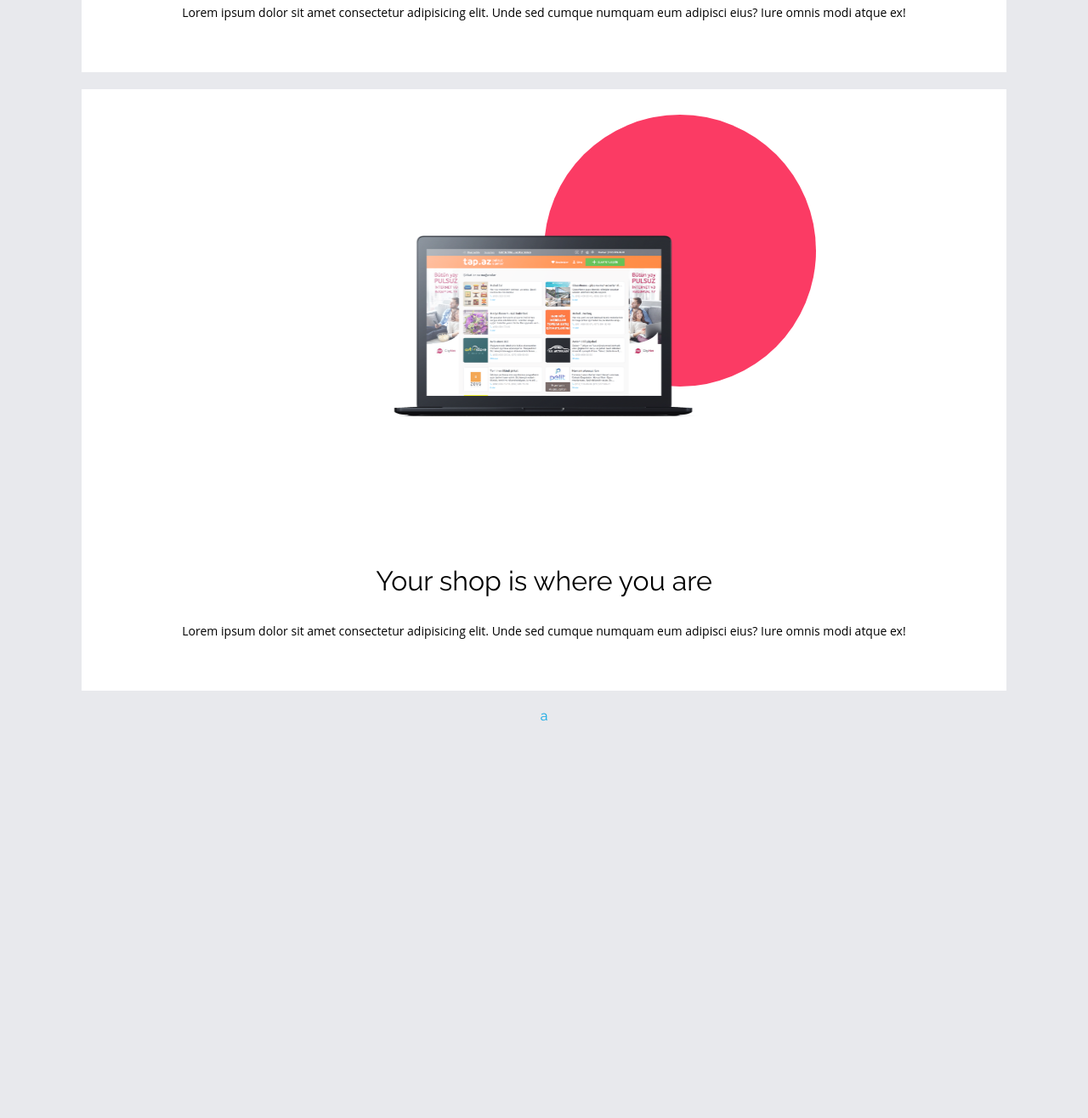
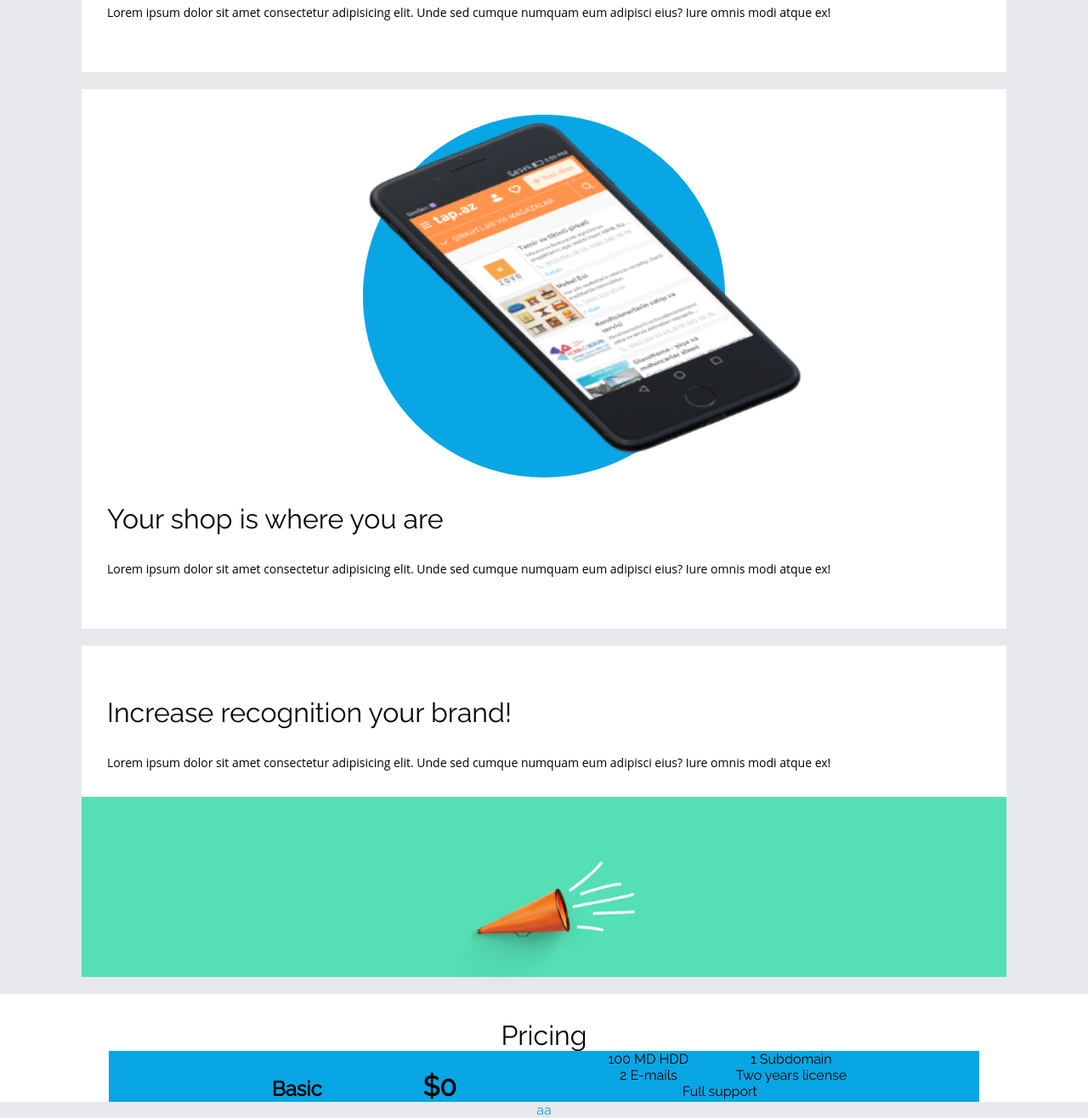
Before and after one commit to ElOsKr/ElOsKr.github.io, a plain HTML site: page index.html in a window 1280 px wide. Shown: the part 1980-3296 px from the top of the page at 85% size. Before the commit the page ends 2832 px from the top, so only its background shows below. Drawn offline with Linux system fonts and the light colour scheme.

Commit message:
cards struture finish

```diff
--- a/css/main.scss
+++ b/css/main.scss
@@ -4,7 +4,7 @@ $main-color:#08A6E4;
 $color-1:#FB3B64;
 $color-2:#08A6E4;
 $color-3:#55DFB4;
-
+$min-width:320px;
 * {
     margin: 0;
     padding: 0;
@@ -27,7 +27,7 @@ body,html{
 body{
     font-family: $main-font;
     color:$main-color;
-    min-width: 320px;
+    min-width: $min-width;
     text-align: center;
     background-color: #E8E9ED;
     overflow-x: hidden;
@@ -219,6 +219,7 @@ body{
 }
 
 .card{
+    text-align: left;
     margin: 20px auto ;
     padding: 30px;
     background-color: #FFFFFF;
@@ -233,11 +234,29 @@ body{
     }
 
     &__img{
-        object-fit:scale-down;
-        width: 75%;
-        position: relative;
-        z-index: 10;
+        &.img__macbook{
+            object-fit:scale-down;
+            width: 75%;
+            position: relative;
+            z-index: 10;
+        }
+
+        &.img__phone{
+            max-width: 100%;
+            margin: auto;
+            position: absolute;
+            width: calc(100vw/2);
+            height: calc(100vw/3);
+            max-width: 100%;
+            max-height: 100%;
+            min-width: calc($min-width/2);
+            min-height: calc($min-width/3);;
+            left: 30%;
+        }
+
     }
+
+
 
     &__description{
         font-family: $secondary-font;
@@ -245,14 +264,70 @@ body{
         line-height: 21px;
     }
 
-    &__circle{
+    &__macbook{
         position: absolute;
-        background-color: #FB3B64;
+        background-color: $color-1;
         border-radius: 50%;
         width: calc(100vw/4);
         height: calc(100vw/4);
+        min-width: calc($min-width/4);
+        min-height: calc($min-width/4);
         right: 25%;
         z-index: 1;
     }
 
+    &__phone{
+        background-color: $color-2;
+        border-radius: 50%;
+        width: calc(100vw/3);
+        height: calc(100vw/3);
+        min-width: calc($min-width/3);
+        min-height: calc($min-width/3);
+        margin:0 auto;
+    }
+
+    &__trumpet{
+        background-color: $color-3;
+        width: calc(100% + 60px);
+        margin-left: -30px;
+        margin-bottom: -30px;
+        text-align: center;
+        .img__trumpet{
+            margin: 5% auto -5% auto;
+            transform: scale(0.8, 0.8);
+        }
+    }
+
+
 }
+
+.plans{
+    background-color: #FFFFFF;
+    padding-top: 30px;
+
+    &__basic{
+        width: 80%;
+        background-color: #08A6E4;
+        margin: 0 auto;
+    }
+
+
+    &__title{
+        font-family: $main-font;
+        font-weight: 400;
+    }
+}
+
+.plan{
+    &__price{
+        display: inline-block;
+        width: 40%;
+        height: 100%;
+        margin: 0 auto;
+    }
+
+    &__description{
+        display: inline-block;
+        width: 40%;
+    }
+}
--- a/index.html
+++ b/index.html
@@ -90,8 +90,8 @@
     </main>
     <div class="cards">
         <div class="card">
-             <img src="./img/macbook.png" alt="macbook" class="card__img">
-             <span class="card__circle"></span>
+             <img src="./img/macbook.png" alt="macbook" class="card__img img__macbook">
+             <span class="card__macbook"></span>
              <h1 class="card__title">
                 Be always first
              </h1>
@@ -100,8 +100,9 @@
              </p>
         </div>
         <div class="card">
-            <img src="./img/macbook.png" alt="macbook" class="card__img">
-            <span class="card__circle"></span>
+            <div class="card__phone">
+                <img src="./img/iPhone.png" alt="iPhone" class="card__img img__phone">
+            </div>
             <h1 class="card__title">
                Your shop is where you are
             </h1>
@@ -109,9 +110,53 @@
                Lorem ipsum dolor sit amet consectetur adipisicing elit. Unde sed cumque numquam eum adipisci eius? Iure omnis modi atque ex!
             </p>
        </div>
+       <div class="card">
+        <h1 class="card__title">
+           Increase recognition your brand!
+        </h1>
+        <p class="card__description">
+           Lorem ipsum dolor sit amet consectetur adipisicing elit. Unde sed cumque numquam eum adipisci eius? Iure omnis modi atque ex!
+        </p>
+        <div class="card__trumpet">
+            <img src="./img/trumpet.png" alt="trumpet" class="img__trumpet">
+        </div>
+   </div>
+   <div class="plans">
+        <h1 class="plans__title">
+            Pricing
+        </h1>
+
+        <div class="plans__basic">
+            <div class="plan__price">
+                <h2 class="plan__price plan__title">
+                    Basic
+                </h2>
+                <h1 class="plan__price plan__cost">
+                    $0
+                </h1>
+            </div>
+            <div class="plan__description">
+                <p class="plan__description plan__memory">
+                    100 MD HDD
+                </p>
+                <p class="plan__description plan__subdomain">
+                    1 Subdomain
+                </p>
+                <p class="plan__description plan__emails">
+                    2 E-mails
+                </p>
+                <p class="plan__description plan__license">
+                    Two years license
+                </p>
+                <p class="plan__description plan__support">
+                    Full support
+                </p>
+            </div>
+        </div>
+   </div>
     </div>
     <footer>
-        a
+        aa
     </footer>
 </body>
 </html>
```
Also changed, not shown: css/main.css.
